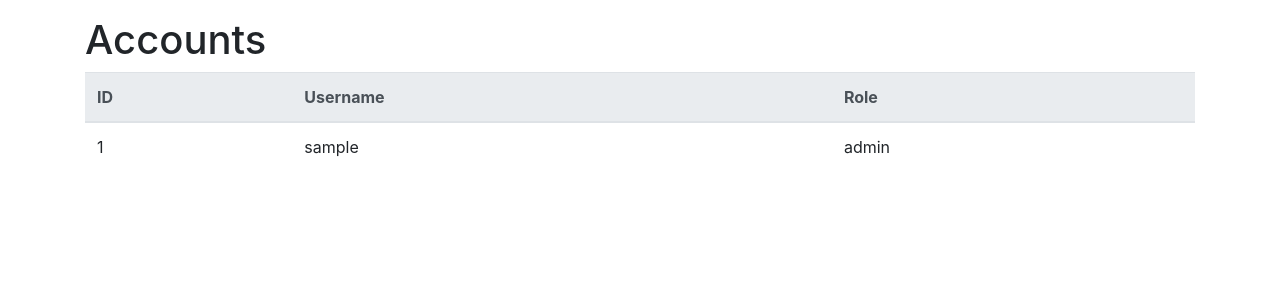
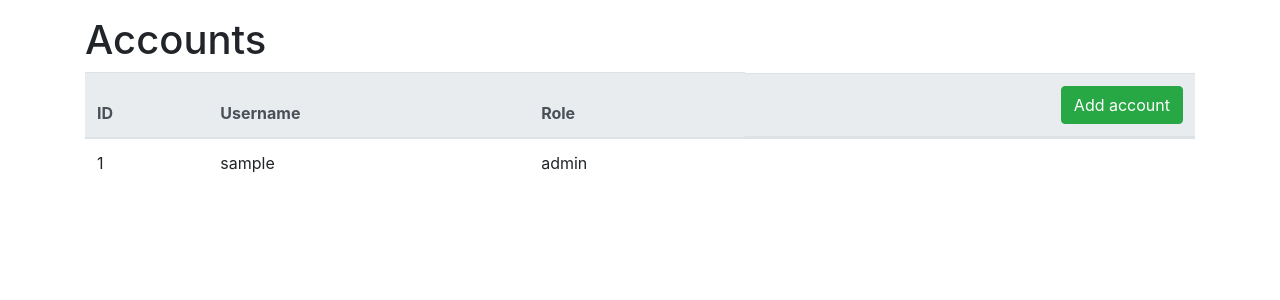
Before and after one commit to lassilaiho/tsoha-2020, a Flask app: page /accounts in a window 1280 px wide. Shown: the part 56-356 px from the top of the page. Run offline with Flask 2, Linux system fonts and the light colour scheme; a user stored in the database is signed in; tables that the repository leaves empty hold one stand-in row (values such as "Sample post"); some libraries are stand-ins or nearby versions.

Commit message:
Implement account adding

```diff
--- a/app/accounts/forms.py
+++ b/app/accounts/forms.py
@@ -1,5 +1,7 @@
 from flask_wtf import FlaskForm
-from wtforms import StringField, PasswordField, validators
+from wtforms import StringField, SelectField, PasswordField, validators
+
+from app.accounts.models import Account
 
 
 class LoginForm(FlaskForm):
@@ -27,3 +29,12 @@ class ChangePasswordForm(FlaskForm):
         [validators.equal_to(
             "new_password", "Passwords must match"), validators.length(max=100)],
     )
+
+
+class EditAccountForm(FlaskForm):
+    username = StringField(
+        "Username", [validators.data_required(), validators.length(max=100)])
+    role = SelectField(
+        "Role", choices=sorted(map(lambda x: (x, x), Account.valid_roles)))
+    password = PasswordField(
+        "Password", [validators.optional(), validators.length(max=100)])
--- a/app/accounts/models.py
+++ b/app/accounts/models.py
@@ -10,6 +10,8 @@ class Account(db.Model):
     username = db.Column(db.Text, nullable=False, unique=True)
     password_hash = db.Column(db.Text, nullable=False)
     role = db.Column(db.Text, nullable=False)
+
+    valid_roles = {"user", "admin"}
 
     recipes = db.relationship(
         "Recipe", backref="account", lazy=True,
--- a/app/accounts/views.py
+++ b/app/accounts/views.py
@@ -1,9 +1,11 @@
+import secrets
+
 from flask import render_template, redirect, url_for, request, jsonify
 from flask_login import login_user, logout_user, current_user
 
 from app.main import app, bcrypt, db, login_required
 from app.accounts.models import Account
-from app.accounts.forms import LoginForm, RegisterForm, ChangePasswordForm
+from app.accounts.forms import LoginForm, RegisterForm, ChangePasswordForm, EditAccountForm
 
 
 @app.route("/login", methods=["GET", "POST"])
@@ -100,7 +102,32 @@ def delete_my_account():
 @app.route("/accounts")
 @login_required(required_role="admin")
 def get_accounts():
+    form = EditAccountForm()
     return render_template(
         "accounts/accounts.html",
+        form=form,
         accounts=Account.query.all(),
     )
+
+
+@app.route("/accounts/new", methods=["POST"])
+@login_required(required_role="admin")
+def create_account():
+    form = EditAccountForm()
+    if not form.validate():
+        return jsonify(error_messages=form.errors), 400
+    if Account.query.filter_by(username=form.username.data).count() > 0:
+        return jsonify(error_messages={
+            "username": ["Username is already taken"],
+        }), 400
+    if form.password.data:
+        password = form.password.data
+    else:
+        password = secrets.token_urlsafe(64)
+    db.session().add(Account(
+        username=form.username.data,
+        role=form.role.data,
+        password_hash=bcrypt.generate_password_hash(password).decode("utf-8"),
+    ))
+    db.session().commit()
+    return ""
--- a/app/templates/accounts/accounts.html
+++ b/app/templates/accounts/accounts.html
@@ -9,6 +9,13 @@
                 <th>ID</th>
                 <th>Username</th>
                 <th>Role</th>
+                <th class="d-flex justify-content-end">
+                    <button type="button" class="btn btn-success"
+                        data-toggle="modal" data-target="#edit-account-modal"
+                        data-account-id="new">
+                        Add account
+                    </button>
+                </th>
             </tr>
         </thead>
         <tbody>
@@ -17,9 +24,109 @@
                 <td>{{ account.id }}</td>
                 <td>{{ account.username }}</td>
                 <td>{{ account.role }}</td>
+                <td></td>
             </tr>
             {% endfor %}
         </tbody>
     </table>
 </div>
+<div class="modal fade" id="edit-account-modal">
+    <div class="modal-dialog">
+        <div class="modal-content">
+            <div class="modal-header">
+                <h5 class="modal-title"></h5>
+                <button type="button" class="close" data-dismiss="modal">
+                    <span aria-hidden="true">&times;</span>
+                </button>
+            </div>
+            <div class="modal-body">
+                <form id="edit-account-form" onsubmit="sendEditForm(event)">
+                    <div id="username-group" class="form-group">
+                        {{ form.username.label }}
+                        {{ form.username(class="form-control")}}
+                        <p class="error-display text-danger"></p>
+                    </div>
+                    <div id="role-group" class="form-group">
+                        {{ form.role.label }}
+                        {{ form.role(class="form-control")}}
+                        <p class="error-display text-danger"></p>
+                    </div>
+                    <div id="password-group" class="form-group">
+                        {{ form.password.label }}
+                        {{ form.password(class="form-control")}}
+                        <small class="text-muted">
+                            Leave empty to keep unchanged
+                        </small>
+                        <p class="error-display text-danger"></p>
+                    </div>
+                    <p id="other-error-display"
+                        class="error-display text-danger"></p>
+                    {{ form.csrf_token }}
+                </form>
+            </div>
+            <div class="modal-footer">
+                <button type="submit" form="edit-account-form"
+                    class="btn btn-primary"></button>
+                <button type="button" class="btn btn-secondary"
+                    data-dismiss="modal">
+                    Cancel
+                </button>
+            </div>
+        </div>
+    </div>
+</div>
+<script>
+    const createAccountEndpoint = {{ url_for("create_account") | tojson }};
+
+    document.addEventListener("DOMContentLoaded", () => {
+        $("#edit-account-modal").on("show.bs.modal", function (event) {
+            const button = $(event.relatedTarget);
+            const accountId = button.data("account-id");
+            const modal = $(this).data("account-id", accountId);
+            if (accountId === "new") {
+                modal.find(".modal-title").text("Add account");
+                modal.find('button[type="submit"]')
+                    .text("Add");
+                modal.find("#username").val("");
+                modal.find("#role").val("");
+                modal.find("#password").val("");
+            }
+            modal.find(".error-display").empty();
+        });
+    });
+
+    function sendEditForm(e) {
+        e.preventDefault();
+        const form = e.target;
+        const jqForm = $(e.target);
+        const accountId = jqForm.data("account-id");
+        $.ajax({
+            url: createAccountEndpoint,
+            type: "POST",
+            data: {
+                username: form.elements.username.value,
+                role: form.elements.role.value,
+                password: form.elements.password.value,
+            },
+            success: () => document.location.reload(true),
+            error: (jqXHR, status, err) => {
+                if (status === "error" && err === "BAD REQUEST") {
+                    const errMsgs = jqXHR.responseJSON.error_messages;
+                    for (const msgField in errMsgs) {
+                        const errorDisplay = $(form).find(
+                            `#${msgField}-group .error-display`);
+                        errMsgs[msgField].forEach((msg, i) => {
+                            if (i > 0) {
+                                errorDisplay.append(document.createElement("br"));
+                            }
+                            errorDisplay.append(msg);
+                        });
+                    }
+                } else {
+                    $("#other-error-display").text("Something went wrong.");
+                }
+            },
+        });
+    }
+</script>
 {% endblock %}
--- a/app/templates/layout.html
+++ b/app/templates/layout.html
@@ -78,5 +78,14 @@
             src="https://stackpath.bootstrapcdn.com/bootstrap/4.4.1/js/bootstrap.min.js"
             integrity="sha384-wfSDF2E50Y2D1uUdj0O3uMBJnjuUD4Ih7YwaYd1iqfktj0Uod8GCExl3Og8ifwB6"
             crossorigin="anonymous"></script>
+        <script>
+            $.ajaxSetup({
+                beforeSend: (xhr, settings) => {
+                    if (!/^(GET|HEAD|OPTIONS|TRACE)$/i.test(settings.type) && !this.crossDomain) {
+                        xhr.setRequestHeader("X-CSRFToken", "{{ csrf_token() }}");
+                    }
+                }
+            });
+        </script>
     </body>
 </html>
```
Also changed, not shown: app/templates/accounts/my-account.html (+0 -8 lines).
